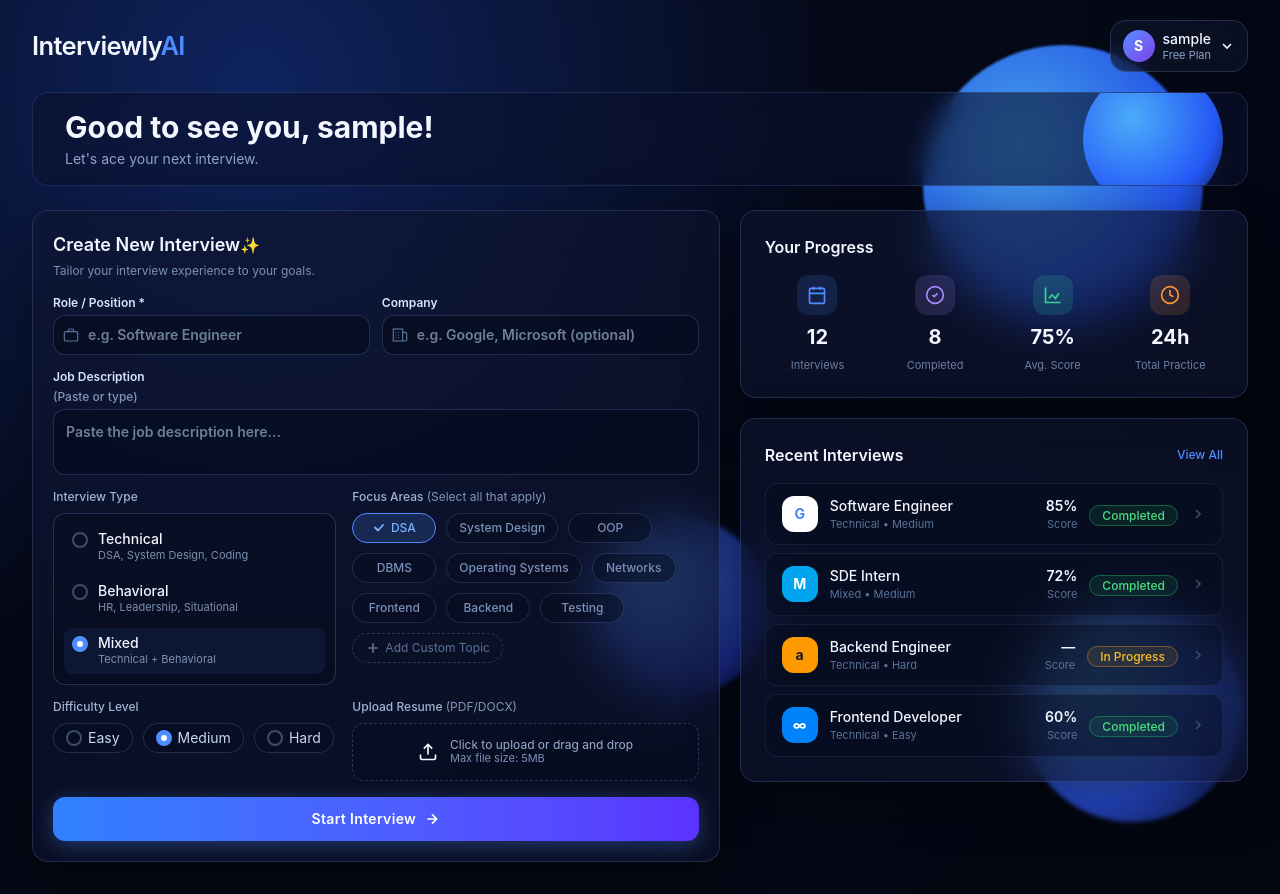
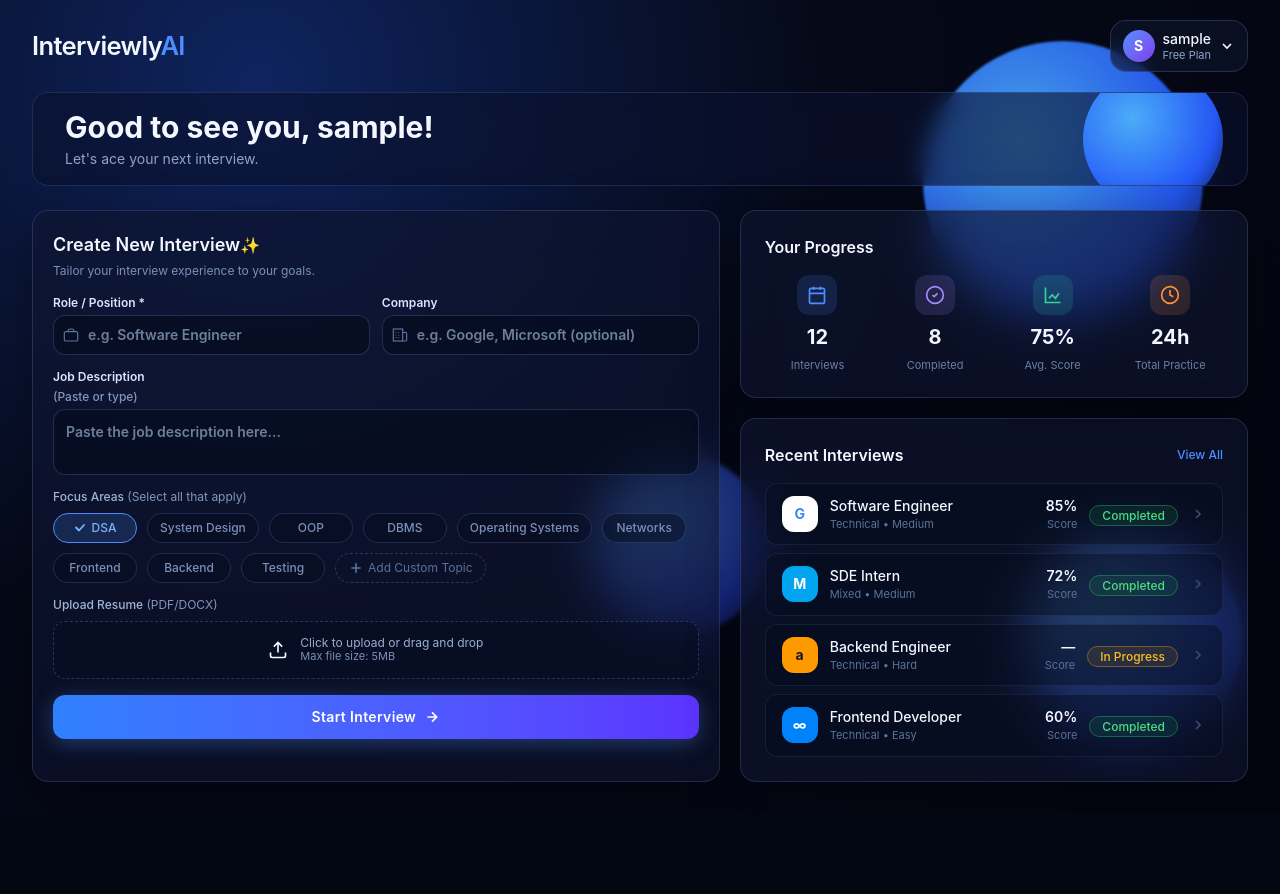
Before and after one commit to KhushiGusain/InterviewlyAI, a React app in the folder InterviewlyFE/frontend/: page /dashboard in a window 1280 px wide. After the commit the page ends 814 px from the top, so only its background shows below. Built offline with nearby package versions, Linux system fonts and the light colour scheme; no server answers; sample sign-in values are in the browser's storage; the HTML template or start-up script is replaced by a standard one.

Commit message:
refactor(): remove interviewType and difficulty from form data, ui fixes

```diff
--- a/InterviewlyFE/frontend/src/pages/dashboard.jsx
+++ b/InterviewlyFE/frontend/src/pages/dashboard.jsx
@@ -185,9 +185,7 @@ function DashboardPage() {
     role: "",
     company: "",
     jobDescription: "",
-    interviewType: "MIXED",
     focusAreas: ["DSA"],
-    difficulty: "MEDIUM",
   });
   const [isSubmitting, setIsSubmitting] = useState(false);
   const [submitError, setSubmitError] = useState("");
@@ -295,8 +293,6 @@ function DashboardPage() {
       payload.append("role", formData.role);
       payload.append("company", formData.company);
       payload.append("jobDescription", formData.jobDescription);
-      payload.append("interviewType", formData.interviewType);
-      payload.append("difficulty", formData.difficulty);
       payload.append("focusAreas", JSON.stringify(formData.focusAreas));
       if (resumeFile) {
         payload.append("resume", resumeFile);
@@ -438,43 +434,6 @@ function DashboardPage() {
                 />
               </label>
 
-              {/* Interview Type + Focus Areas */}
-              <div className="grid gap-4 sm:grid-cols-[0.9fr_1.1fr]">
-                {/* Interview Type */}
-                <div>
-                  <p className="mb-2 text-xs font-medium text-[#a0b4d6]">Interview Type</p>
-                  <div className="grid gap-1.5 rounded-xl border border-[rgba(145,172,255,0.22)] bg-[rgba(7,13,30,0.45)] p-2.5">
-                    {[
-                      { label: "Technical", value: "TECHNICAL", sub: "DSA, System Design, Coding" },
-                      { label: "Behavioral", value: "BEHAVIORAL", sub: "HR, Leadership, Situational" },
-                      { label: "Mixed", value: "MIXED", sub: "Technical + Behavioral" },
-                    ].map(({ label, value, sub }) => (
-                      <button
-                        key={value}
-                        type="button"
-                        onClick={() => handleChange("interviewType", value)}
-                        className={`flex cursor-pointer items-start gap-2.5 rounded-lg px-2 py-1.5 text-left transition ${
-                          formData.interviewType === value
-                            ? "bg-[rgba(78,141,255,0.08)]"
-                            : "hover:bg-[rgba(145,172,255,0.06)]"
-                        }`}
-                      >
-                        <div className={`mt-0.5 flex h-4 w-4 shrink-0 items-center justify-center rounded-full border-2 ${
-                          formData.interviewType === value ? "border-[#4e8dff] bg-[#4e8dff]" : "border-[#3a4d6a]"
-                        }`}>
-                          {formData.interviewType === value && (
-                            <div className="h-1.5 w-1.5 rounded-full bg-white" />
-                          )}
-                        </div>
-                        <div>
-                          <p className="text-sm leading-tight font-medium text-[#f4f7ff]">{label}</p>
-                          <p className="text-[11px] text-[#7e90b0]">{sub}</p>
-                        </div>
-                      </button>
-                    ))}
-                  </div>
-                </div>
-
               {/* Focus Areas */}
               <div>
                 <p className="mb-2 text-xs font-medium text-[#a0b4d6]">
@@ -507,33 +466,6 @@ function DashboardPage() {
                   >
                     <PlusIcon /> Add Custom Topic
                   </button>
-                  </div>
-                </div>
-              </div>
-
-              {/* Difficulty + Upload */}
-              <div className="grid gap-4 sm:grid-cols-[0.9fr_1.1fr]">
-                {/* Difficulty */}
-                <div>
-                  <p className="mb-2 text-xs font-medium text-[#a0b4d6]">Difficulty Level</p>
-                  <div className="flex gap-2.5">
-                    {[
-                      { label: "Easy", value: "EASY" },
-                      { label: "Medium", value: "MEDIUM" },
-                      { label: "Hard", value: "HARD" },
-                    ].map(({ label, value }) => (
-                      <label key={value} className="flex cursor-pointer items-center gap-1.5 rounded-full border border-[rgba(145,172,255,0.2)] bg-[rgba(7,13,30,0.5)] px-3 py-1 text-sm text-[#c7d7f5]">
-                        <span
-                          onClick={() => handleChange("difficulty", value)}
-                          className={`flex h-4 w-4 items-center justify-center rounded-full border-2 cursor-pointer ${
-                            formData.difficulty === value ? "border-[#4e8dff] bg-[#4e8dff]" : "border-[#3a4d6a]"
-                          }`}
-                        >
-                          {formData.difficulty === value && <span className="h-1.5 w-1.5 rounded-full bg-white" />}
-                        </span>
-                        {label}
-                      </label>
-                    ))}
                 </div>
               </div>
 
@@ -570,7 +502,6 @@ function DashboardPage() {
                   className="hidden"
                 />
                 {resumeError ? <p className="mt-2 text-xs text-[#ff9ca6]">{resumeError}</p> : null}
-                </div>
               </div>
             </div>
 
--- a/InterviewlyFE/frontend/src/pages/interview.jsx
+++ b/InterviewlyFE/frontend/src/pages/interview.jsx
@@ -25,7 +25,7 @@ function InterviewPage() {
       setLoading(true);
       try {
         const response = await apiRequest(`/interview/${interviewId}/start`, {
-          method: "GET",
+          method: "POST",
         });
         if (isMounted) {
           setQuestion(response?.question || "");
```
Lines whose indentation alone changed are shown as unchanged.
